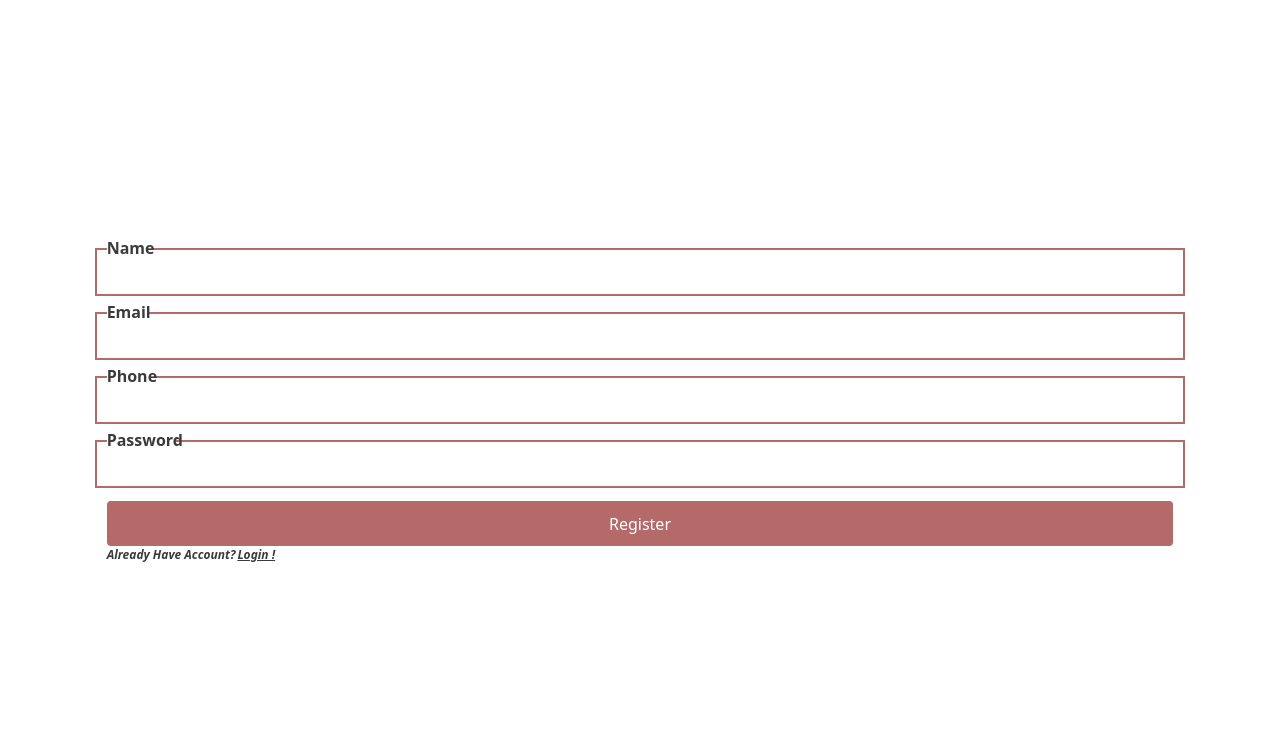
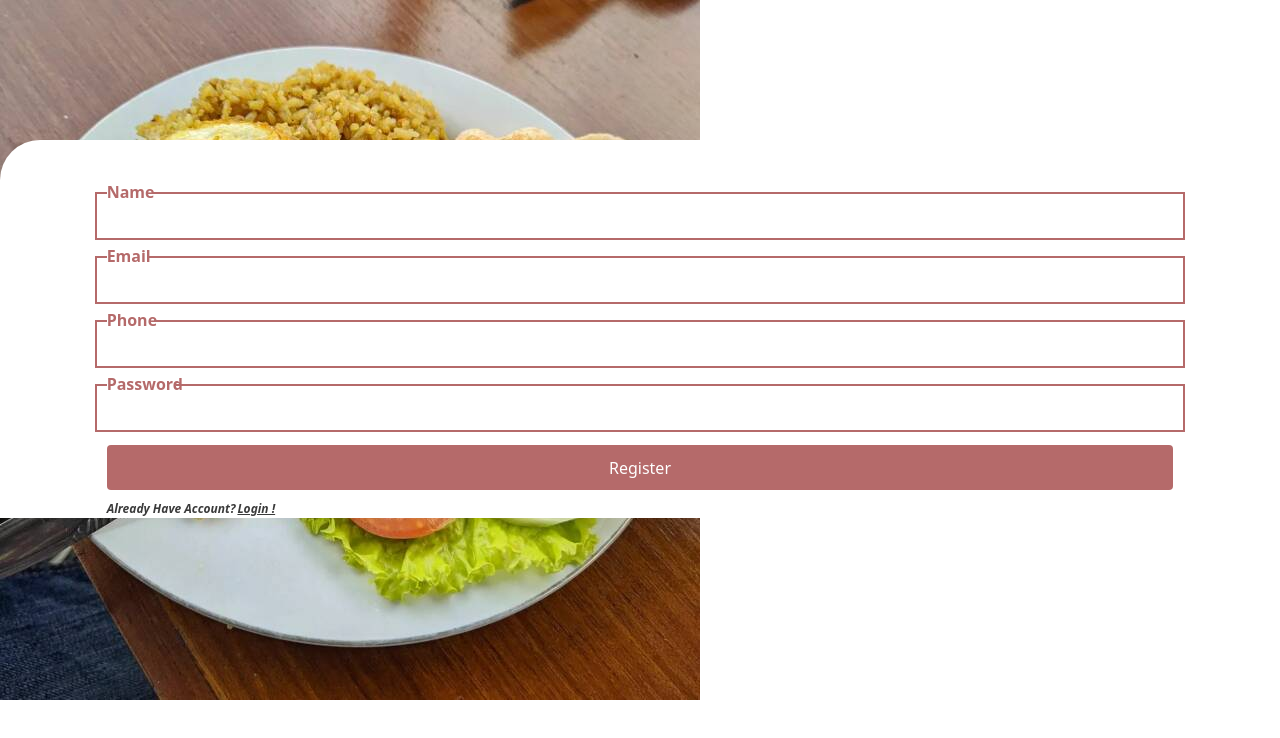
Before and after one commit to alfianwilfo/reactjs-umami, a React (Create React App) app in the folder client-customer/: page /register in a window 1280 px wide. Shown: the top 738 px of the page. Built offline with nearby package versions, Linux system fonts and the light colour scheme.

Commit message:
add background and styling in register page

```diff
--- a/client-customer/src/views/Register.jsx
+++ b/client-customer/src/views/Register.jsx
@@ -1,15 +1,18 @@
 import { useNavigate } from "react-router-dom";
+import mod from "../assets/11.jpg";
 export default function Register(params) {
   let navigate = useNavigate();
   let toLogin = () => {
     navigate("/login");
   };
   return (
-    <div className="h-screen w-screen grid grid-cols-12">
-      <form className="col-start-2 col-end-12 grid content-center">
+    <div className="relative h-screen w-screen ">
+      <img src={mod} alt="" />
+      <div className="absolute top-[140px] rounded-t-[40px] w-screen bg-white grid grid-cols-12">
+        <form className="col-start-2 col-end-12 grid content-center mt-10">
           <div className="">
             <div>
-            <div className="bg-white relative text-[#3B3B3B] w-[45px]">
+              <div className="bg-white relative text-[#B56A6A] w-[45px]">
                 <label className="font-semibold">Name</label>
               </div>
               <div>
@@ -22,7 +25,7 @@ export default function Register(params) {
               </div>
             </div>
             <div className="mt-4">
-            <div className="bg-white relative text-[#3B3B3B] w-[40px]">
+              <div className="bg-white relative text-[#B56A6A] w-[40px]">
                 <label className="font-semibold">Email</label>
               </div>
               <div>
@@ -35,7 +38,7 @@ export default function Register(params) {
               </div>
             </div>
             <div className="mt-4">
-            <div className="bg-white relative text-[#3B3B3B] w-[47px]">
+              <div className="bg-white relative text-[#B56A6A] w-[47px]">
                 <label className="font-semibold">Phone</label>
               </div>
               <div>
@@ -48,7 +51,7 @@ export default function Register(params) {
               </div>
             </div>
             <div className="mt-4">
-            <div className="bg-white relative text-[#3B3B3B] w-[69px]">
+              <div className="bg-white relative text-[#B56A6A] w-[69px]">
                 <label className="font-semibold">Password</label>
               </div>
               <div>
@@ -66,7 +69,7 @@ export default function Register(params) {
               Register
             </button>
           </div>
-        <div>
+          <div className="mt-[10px]">
             <p className="text-[12px] font-semibold italic text-[#3B3B3B]">
               Already Have Account?
               <span className="underline ml-[2px]" onClick={toLogin}>
@@ -76,5 +79,6 @@ export default function Register(params) {
           </div>
         </form>
       </div>
+    </div>
   );
 }
```
Also changed, not shown: client-customer/src/assets/11.jpg (added). Lines whose indentation alone changed are shown as unchanged.
